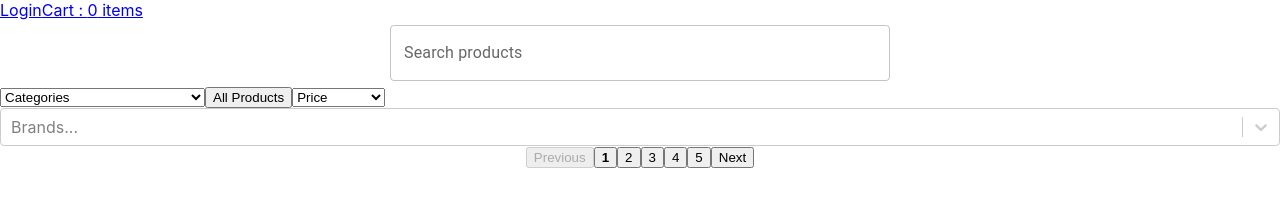
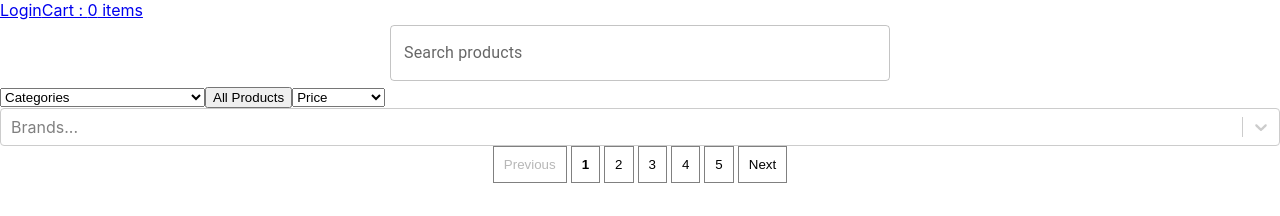
Before and after one commit to navdeepsta/quickart, a React (Create React App) app: page / in a window 1280 px wide. Shown: the top 216 px of the page. Built offline with nearby package versions, Linux system fonts and the light colour scheme; grey boxes are pictures that could not be loaded.

Commit message:
refactor: add style to Pagination

```diff
--- /dev/null
+++ b/src/components/ProductSearch/ProductList/Pagination.css
@@ -0,0 +1,10 @@
+.pagination {
+    text-align: center;
+}
+
+.pagination button {
+    background-color:#fff;
+    padding: 10px;
+    border: 0.5px solid gray;
+    margin: 0px 2px;
+}
--- a/src/components/ProductSearch/ProductList/Pagination.js
+++ b/src/components/ProductSearch/ProductList/Pagination.js
@@ -1,4 +1,5 @@
 import React from "react";
+import "./Pagination.css";
 
 export default function Pagination({
   currentPage,
@@ -30,7 +31,7 @@ export default function Pagination({
   const pageNumbers = generatePageNumbers();
 
   return (
-    <div style={{ textAlign: "center" }}>
+    <div className="pagination">
       {/* Pagination buttons */}
       <button
         onClick={() => handlePageChange(currentPage - 1)}
```
